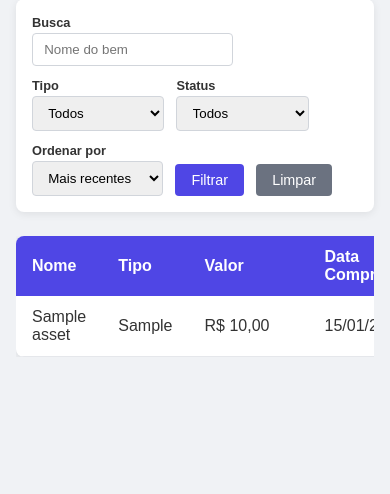
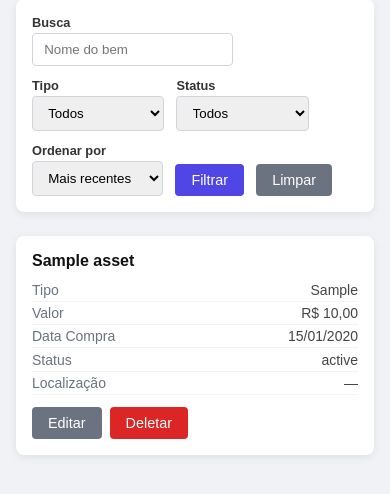
Before and after one commit to alaninfo23/django-login, a Django app: template assets/templates/assets/list.html in a window 390 px wide. Shown: the part 138-632 px from the top of the page. Run offline with Django 3.2, Linux system fonts and the light colour scheme; the template is opened without the code that fills it: most values are stand-ins (such as "Sample title", 1, 10 or a date in 2020).

Commit message:
feat: cards no mobile para lista de bens

```diff
--- a/assets/templates/assets/list.html
+++ b/assets/templates/assets/list.html
@@ -46,7 +46,21 @@
 </form>
 
 {% if assets %}
-<div style="overflow-x:auto; -webkit-overflow-scrolling:touch;">
+<style>
+    .asset-cards { display: none; }
+    @media(max-width:640px) {
+        .asset-table-wrap { display: none; }
+        .asset-cards { display: block; }
+        .asset-card { background: white; border-radius: 8px; box-shadow: 0 2px 8px rgba(0,0,0,.08); padding: 1rem; margin-bottom: 1rem; }
+        .asset-card .card-title { font-weight: 700; font-size: 1rem; margin-bottom: .5rem; color: #111; }
+        .asset-card .card-row { display: flex; justify-content: space-between; font-size: .875rem; padding: .2rem 0; border-bottom: 1px solid #f3f4f6; color: #444; }
+        .asset-card .card-row span:first-child { color: #6b7280; }
+        .asset-card .card-actions { margin-top: .75rem; display: flex; gap: .5rem; }
+    }
+</style>
+
+<!-- Tabela (desktop) -->
+<div class="asset-table-wrap" style="overflow-x:auto; -webkit-overflow-scrolling:touch;">
 <table style="width:100%; border-collapse:collapse; background:white; border-radius:8px; overflow:hidden; box-shadow:0 2px 8px rgba(0,0,0,.1); min-width:600px;">
     <thead style="background:#4f46e5; color:white;">
         <tr>
@@ -77,6 +91,25 @@
     </tbody>
 </table>
 </div>
+
+<!-- Cards (mobile) -->
+<div class="asset-cards">
+{% for asset in assets %}
+    <div class="asset-card">
+        <div class="card-title">{{ asset.name }}</div>
+        <div class="card-row"><span>Tipo</span><span>{{ asset.get_asset_type_display }}</span></div>
+        <div class="card-row"><span>Valor</span><span>R$ {{ asset.acquisition_value|brl }}</span></div>
+        <div class="card-row"><span>Data Compra</span><span>{{ asset.purchase_date|date:"d/m/Y"|default:"—" }}</span></div>
+        <div class="card-row"><span>Status</span><span>{{ asset.get_status_display }}</span></div>
+        <div class="card-row"><span>Localização</span><span>{{ asset.location|default:"—" }}</span></div>
+        <div class="card-actions">
+            <a href="{% url 'asset_edit' asset.pk %}" class="btn btn-secondary">Editar</a>
+            <a href="{% url 'asset_delete' asset.pk %}" class="btn btn-danger">Deletar</a>
+        </div>
+    </div>
+{% endfor %}
+</div>
+
 {% else %}
 <p style="color:#6b7280;">Nenhum bem encontrado. <a href="{% url 'asset_list' %}">Limpar filtros</a> ou <a href="{% url 'asset_create' %}">cadastrar novo</a>.</p>
 {% endif %}
```
